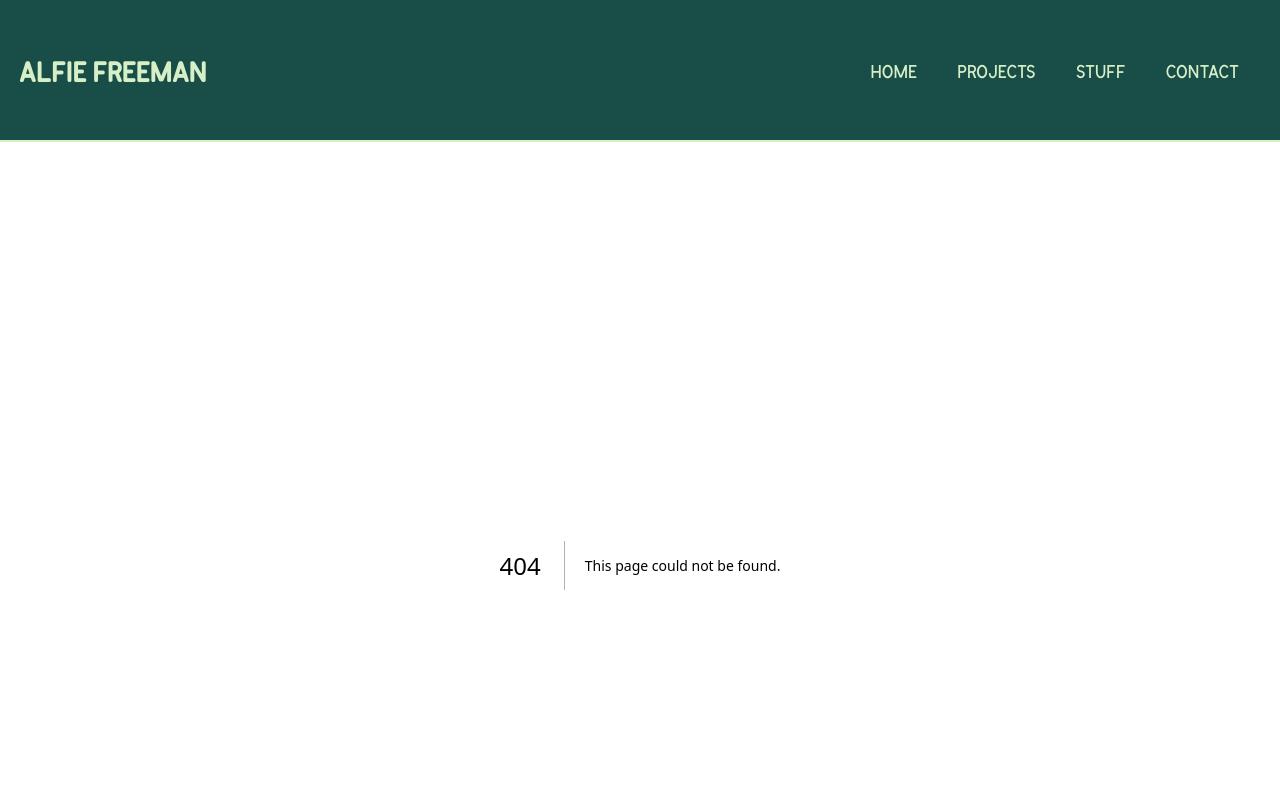
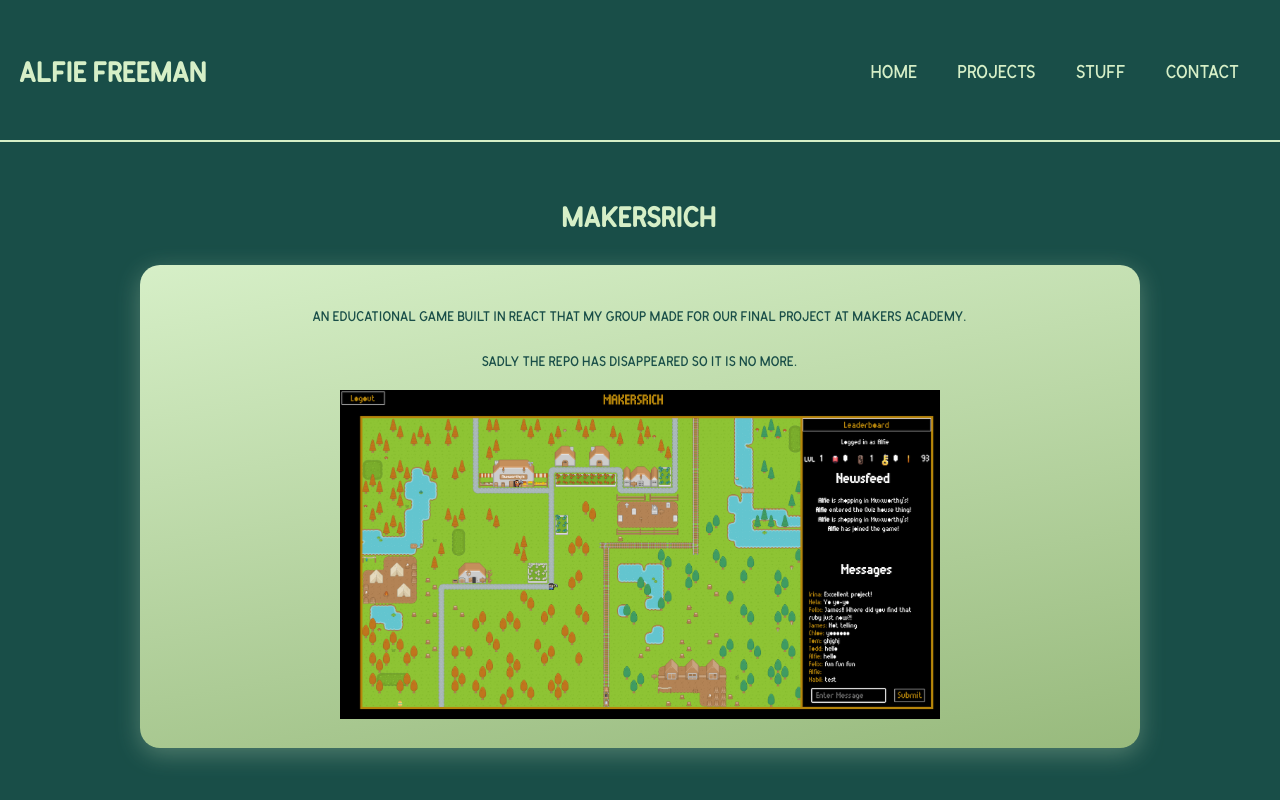
Before and after one commit to runticle/next-website, a Next.js app: page /projects/makersrich in a window 1280 px wide. Before the commit this address had no page. Shown: the top 800 px of the page. Built offline with nearby package versions, Linux system fonts and the light colour scheme.

Commit message:
Create a Project component and add 3 project pages to the site.

```diff
--- a/src/components/Page.js
+++ b/src/components/Page.js
@@ -42,7 +42,8 @@ const GlobalStyles = createGlobalStyle`
       --borderWidth: 2px;
       --inputHeight: 80px;
       --spacing: 20px; // used for all generic passing and margin etc.
-      --boxShadowSection: box-shadow: rgba(145,106,112,0.2) 0 6px 24px;
+      /* --boxShadowSection: rgba(145,106,112,0.2) 0 6px 24px; */
+      --boxShadowSection: rgba(214,239,199,0.3) 0 6px 24px;
       box-sizing: border-box;
       font-size: 62.5%; // set defalt font size to 10px.
       height: 100%;
--- /dev/null
+++ b/src/components/Project/index.js
@@ -0,0 +1,78 @@
+import TextBlock from '@/components/shared/TextBlock';
+import Image from 'next/image';
+import styled from 'styled-components';
+
+const ProjectStyles = styled.main`
+    min-height: 100vh;
+`
+
+const Section = styled.section`
+    max-width: 1000px;
+    margin: 0 auto;
+    background: var(--lightGreen);
+    border-radius: var(--spacing);
+    box-shadow: var(--boxShadowSection);
+    padding: var(--spacing);
+
+    background: linear-gradient(170deg, var(--lightGreen) 0%, var(--middleGreen) 100%);
+
+    a{
+        text-decoration: underline;
+    }
+
+    * {
+        color: var(--darkGreen);
+    }
+
+    .imageBox {
+        width: 70%;
+        /* height: 350px; */
+        overflow: hidden;
+        max-width: 600px;
+        max-height: 350px;
+
+        margin: 0 auto;
+
+         > div {
+            position: unset !important;
+        }
+
+        @media screen and (max-width: 768px) {
+            width: 100%;
+        }
+
+
+        .image {
+            object-fit: cover;
+            width: 100% !important;
+            position: relative !important;
+            height: 100% !important;
+        }
+    }
+
+`
+
+export default function Project({ title, introduction, websiteUrl, imageSrc }) {
+
+    return (
+        <ProjectStyles>
+            <h1>
+                {title}
+            </h1>
+            <Section>
+                <TextBlock text={introduction} />
+                {
+                    websiteUrl ? <p>
+                        You can play around with it <a href={websiteUrl} alt={websiteUrl} target="_blank" rel="noreferrer">here</a>
+                    </p> : null
+                }
+                <div className="imageBox">
+                    <div className="image-overlay">
+                        <Image src={imageSrc} alt={title + ' screenshot'} fill className="image" />
+                    </div>
+                </div>
+            </Section>
+        </ProjectStyles>
+    )
+
+}
--- /dev/null
+++ b/src/pages/projects/makersrich.js
@@ -0,0 +1,29 @@
+import Head from 'next/head';
+import Project from '@/components/Project';
+
+export default function Makersrich() {
+
+    const title = "Makersrich"
+
+    const introduction = [
+        "An educational game built in React that my group made for our final project at Makers Academy.",
+        "Sadly the repo has disappeared so it is no more."
+    ]
+
+    const websiteUrl = null;
+
+    const imageSrc = '/makersrich.png';
+
+    return (
+        <>
+            <Head>
+                <title>Alfie Freeman</title>
+                <meta name="description" content="Makersrich" />
+                <meta name="viewport" content="width=device-width, initial-scale=1" />
+                <link rel="icon" href="/favicon.ico" />
+            </Head>
+            <Project title={title} introduction={introduction} websiteUrl={websiteUrl} imageSrc={imageSrc} />
+        </>
+    )
+
+}
--- a/src/pages/stuff.js
+++ b/src/pages/stuff.js
@@ -5,9 +5,9 @@ import Router from 'next/router'
 export default function Stuff() {
   const stuff = [
     // {
-    //   title: 'Spooky Video',
-    //   description: "Dad made this for visuals for a Halloween party.",
-    //   imageUrl: "https://res.cloudinary.com/dvvgwzzwu/image/upload/v1675682774/buba-stills/5_yzsb7g.jpg",
+    //   title: 'Garden Gremlins',
+    //   description: "Arcade style shooter game built in react for my dads birthday.",
+    //   imageUrl: "/images/thebirds/thebirds.jpg",
     // },
     {
       title: 'Buba',
```
Also changed, not shown: src/pages/projects/floating-thoughts.js (added, +30 -0 lines), src/pages/projects/garden-gremlins.js (added, +30 -0 lines), src/pages/projects/index.js (+6 -6 lines), public/FloatingThoughts.png (added), public/makersrich.png (added).
